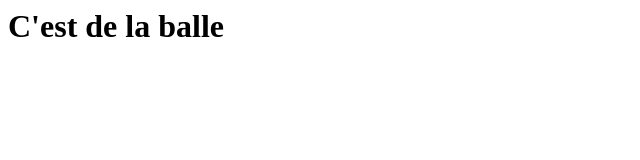
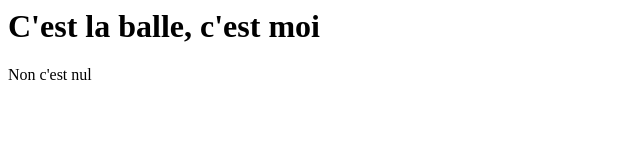
Before and after one commit to Abitben/GitHubExerciceTest, a plain HTML site: page index.html in a window 1280 px wide. Shown: the whole page, without its empty margins (0-640 px from the left). Drawn offline with Linux system fonts and the light colour scheme.

Commit message:
modif h1

```diff
--- a/index.html
+++ b/index.html
@@ -1 +1,2 @@
-<h1>C'est de la balle</h1>
+<h1>C'est la balle, c'est moi</h1>
+<p>Non c'est nul</p>
```
